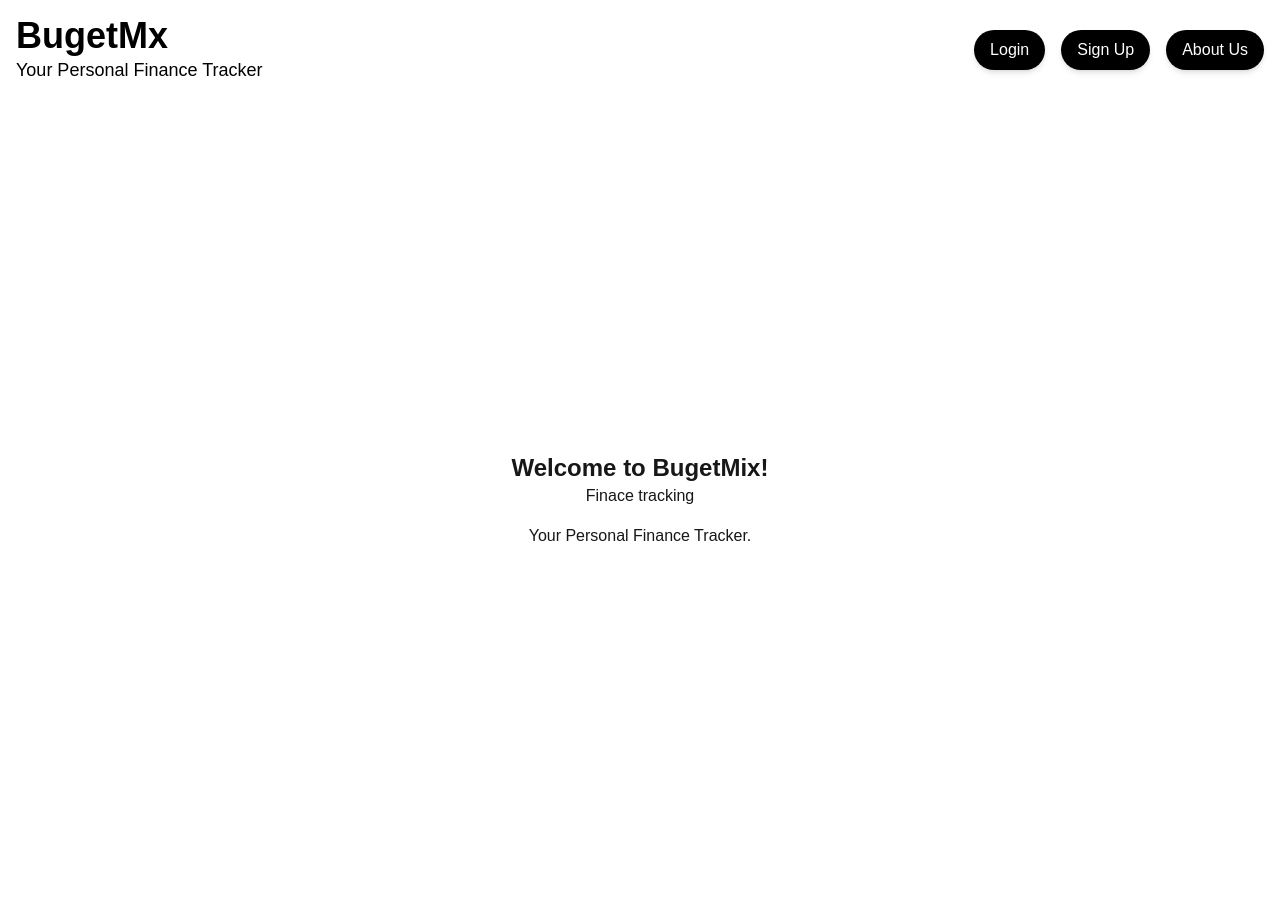
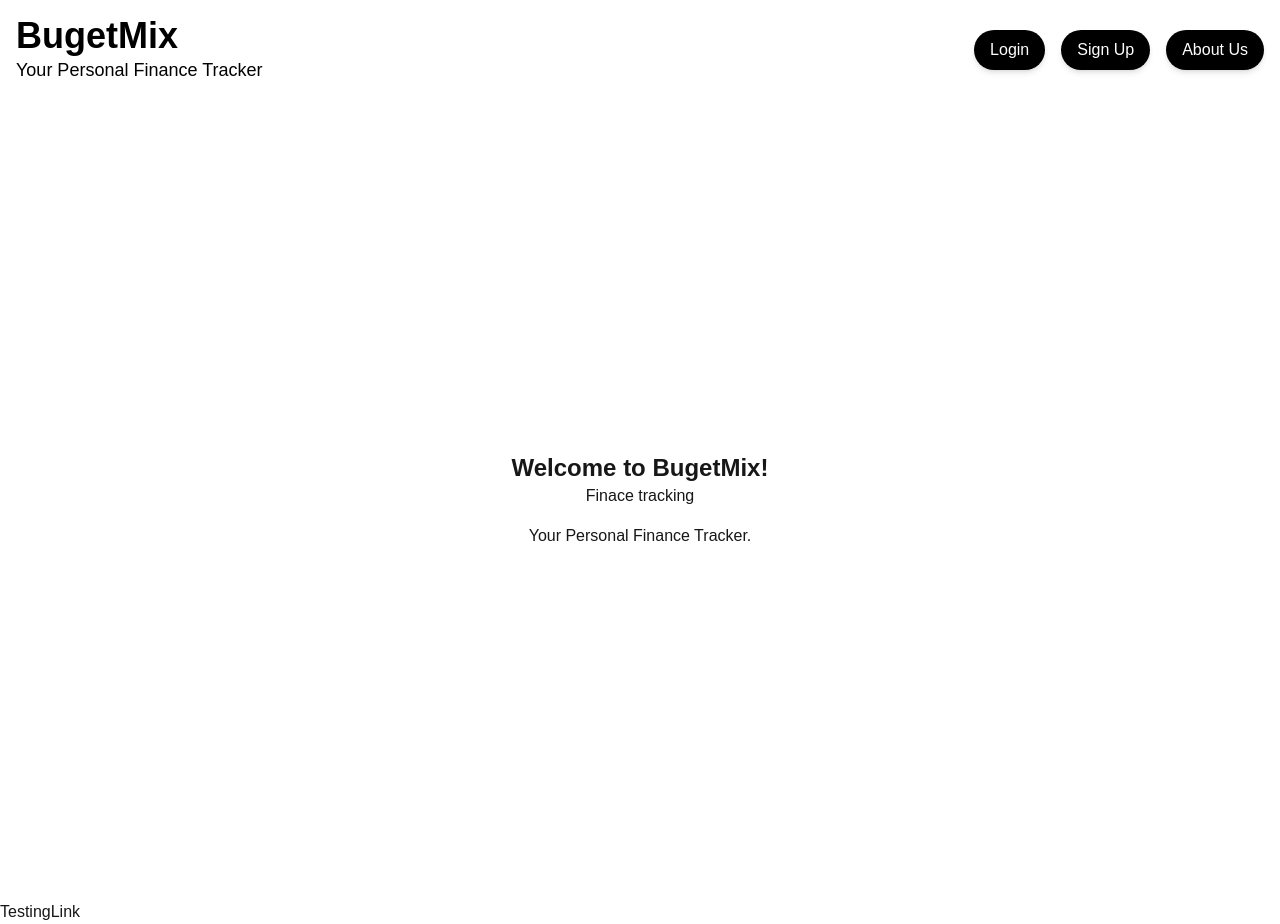
Before and after one commit to JadynWor/budget_mix, a Next.js app: page / in a window 1280 px wide. Before the commit the page ends 900 px from the top, so only its background shows below. Built offline with nearby package versions, Linux system fonts and the light colour scheme.

Commit message:
footer starting

```diff
--- /dev/null
+++ b/app/components/footer.tsx
@@ -0,0 +1,6 @@
+// components/header.tsx
+export default function Footer() {
+    return (
+     <a href="">TestingLink</a>
+    );
+  }
--- a/app/components/header.tsx
+++ b/app/components/header.tsx
@@ -3,7 +3,7 @@ export default function Header() {
     return (
       <header className="bg-white text-black p-4 flex justify-between items-center">
         <div>
-          <h1 className="text-4xl font-bold">BugetMx</h1>
+          <h1 className="text-4xl font-bold">BugetMix</h1>
           <p className="text-lg">Your Personal Finance Tracker</p>
         </div>
         <div className="flex space-x-4">
--- a/app/layout.tsx
+++ b/app/layout.tsx
@@ -1,6 +1,7 @@
 // app/layout.tsx
 import "./globals.css";
 import Header from "./components/header";
+import Footer from "./components/footer";
 
 //put components here to map so footer next
 export default function RootLayout({
@@ -13,6 +14,7 @@ export default function RootLayout({
       <body className="antialiased">
         <Header />
         {children}
+        <Footer />
       </body>
     </html>
   );
```
